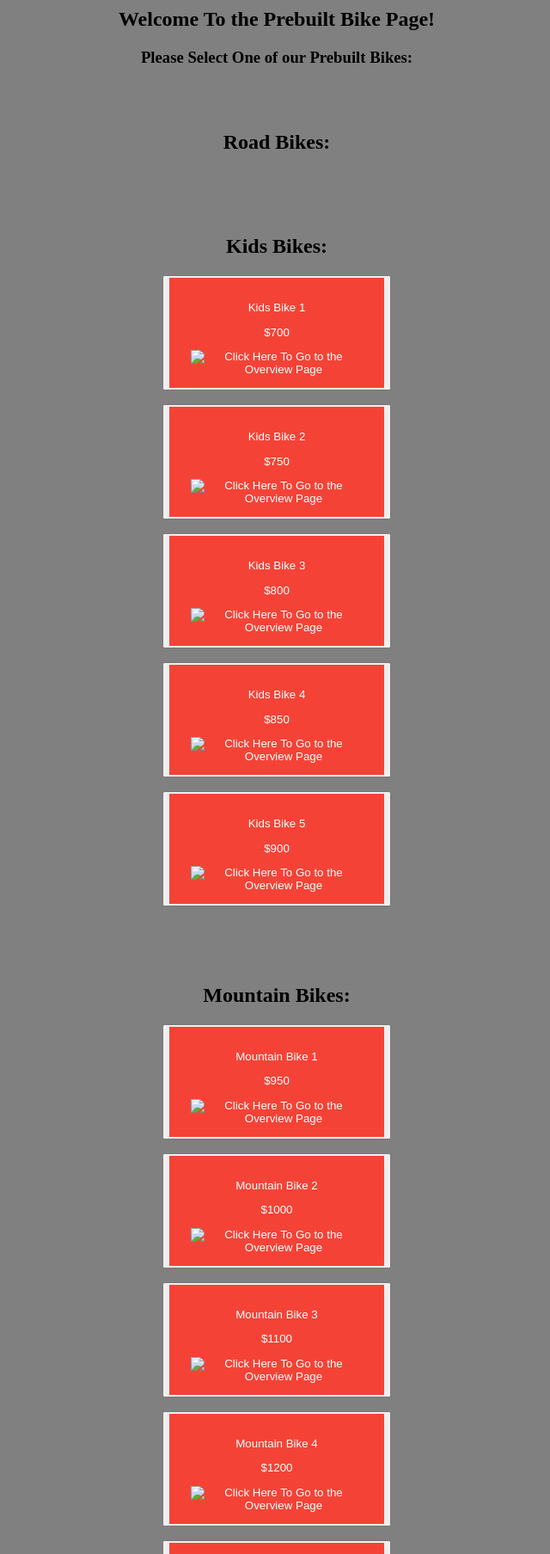
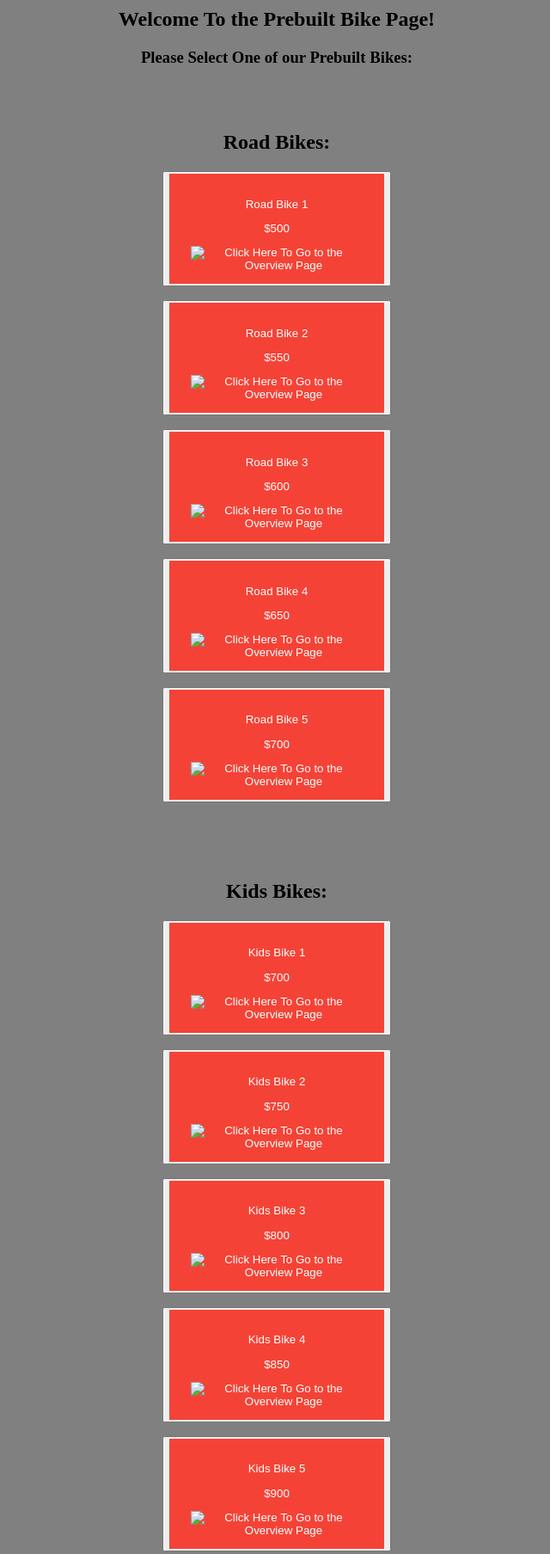
Before and after one commit to Jerkrop/BikeShopProject, a Flask app: page /Prebuild in a window 1280 px wide. Shown: the part 195-2002 px from the top of the page at 86% size, without its empty margins (318-958 px from the left). Run offline with Flask 2, Linux system fonts and the light colour scheme; some libraries are stand-ins or nearby versions.

Commit message:
added stuff

```diff
--- a/BikeShopFinalProject/MyProject/Static/main.css
+++ b/BikeShopFinalProject/MyProject/Static/main.css
@@ -59,7 +59,8 @@ body {
   background-repeat: no-repeat;
   text-align: center;
   display:flex;
-  flex-direction:column;
+  flex-direction:column ;
+
      }
 
 .flex-container1 > div {
@@ -125,13 +126,20 @@ body {
   font-size: 30px;
   text-align: center;
 }
-.flex-container10 > div {
-  background-color: black;
-  margin: 10px;
-  padding: 20px;
-  font-size: 30px;
-  text-align: center;
-}
+.flex-container10  > div {
+    float: left;
+    font-size: 16px;
+    color: white;
+    text-align: center;
+    padding: 14px 16px;
+    text-decoration: none;
+
+
+  }
+
+
+
+
 .flex-container11 > div {
   background-color: black;
   margin: 10px;
@@ -238,7 +246,7 @@ li a:hover {
   background-color: #111;
 }
 
-* {box-sizing:border-box}
+* {box-sizing: border-box}
 p
 .slideshow-container {
   max-width: 1000px;
--- a/BikeShopFinalProject/MyProject/Templates/PrebuildPage.html
+++ b/BikeShopFinalProject/MyProject/Templates/PrebuildPage.html
@@ -93,7 +93,16 @@
         <br>
         <br>
         <h2>Road Bikes:</h2>
-
+        <form  action="{{ url_for('Prebuild')}}" method="post"> <button name='Road1' value='Rfirst' ><a  class="prebuilt_" href="http://127.0.0.1:5000/Overview"> <p id="desc">Road Bike 1</p>
+            <p id="cost">$500</p><img id="img" title="Click Here To Go to the Overview Page" src="https://images.performancebike.com/cdn-cgi/image/f=auto,width=200/images/large/bikes/cult/01-cctw-22gw-b.jpg" /></a></button></form>
+            <form action="{{ url_for('Prebuild')}}" method="post"><button name='Road2' value='Rsecond' ><a  class="prebuilt_" href="http://127.0.0.1:5000/Overview"> <p id="desc">Road Bike 2</p>
+           <p id="cost">$550</p><img id="img" title="Click Here To Go to the Overview Page" src="https://images.performancebike.com/cdn-cgi/image/f=auto,width=200/images/large/bikes/cult/01-cctw-22gw-b.jpg" /></a></button></form>
+           <form action="{{ url_for('Prebuild')}}" method="post"><button name='Road3' value='Rthird'> <a  class="prebuilt_" href="http://127.0.0.1:5000/Overview"> <p id="desc">Road Bike 3</p>
+            <p id="cost">$600</p><img id="img" title="Click Here To Go to the Overview Page" src="https://images.performancebike.com/cdn-cgi/image/f=auto,width=200/images/large/bikes/cult/01-cctw-22gw-b.jpg" /></a></button></form>
+            <form action="{{ url_for('Prebuild')}}" method="post"><button name='Road4' value='Rfourth'> <a  class="prebuilt_" href="http://127.0.0.1:5000/Overview"> <p id="desc">Road Bike 4</p>
+            <p id="cost">$650</p><img id="img" title="Click Here To Go to the Overview Page" src="https://images.performancebike.com/cdn-cgi/image/f=auto,width=200/images/large/bikes/cult/01-cctw-22gw-b.jpg" /></a></button></form>
+            <form action="{{ url_for('Prebuild')}}" method="post"><button name='Road5' value='Rfifth'><a  class="prebuilt_" href="http://127.0.0.1:5000/Overview"> <p id="desc">Road Bike 5</p>
+            <p id="cost">$700</p><img id="img" title="Click Here To Go to the Overview Page" src="https://images.performancebike.com/cdn-cgi/image/f=auto,width=200/images/large/bikes/cult/01-cctw-22gw-b.jpg" /></a></button></form>
 
 
 
@@ -114,9 +123,12 @@
             <form action="{{ url_for('Prebuild')}}" method="post"><button name='kids' value='Kfifth'><a  class="prebuilt_" href="http://127.0.0.1:5000/Overview"><p id="desc">Kids Bike 5</p>
             <p id="cost">$900</p><img id="img" title="Click Here To Go to the Overview Page " src="https://images.performancebike.com/cdn-cgi/image/f=auto,width=200/images/large/bikes/kink/bk405pur22.jpg" /></a></button></form>
 
+
             <br>
+
         <br>
         <br>
+
         <h2>Mountain Bikes:</h2>
 
           <form action="{{ url_for('Prebuild')}}" method="post"><button name='Mountain' value='Mfirst'><a class="prebuilt_" href="http://127.0.0.1:5000/Overview"><p id="desc">Mountain Bike 1</p>
@@ -134,6 +146,7 @@
             <br>
         <br>
        <br>
+
        <h2>BMX Bikes:</h2>
 
        <form action="{{ url_for('Prebuild')}}" method="post"><button name='b' value='Bfirst'><a  class="prebuilt_" href="http://127.0.0.1:5000/Overview"><p id="desc">Bmx Bike 1</p>
@@ -145,18 +158,18 @@
             <form action="{{ url_for('Prebuild')}}" method="post"><button name='b' value='Bfourth'> <a  class="prebuilt_" href="http://127.0.0.1:5000/Overview"><p id="desc">Bmx Bike 4</p>
             <p id="cost">$1705</p><img id="img" title="Click Here To Go to the Overview Page" src="https://images.performancebike.com/cdn-cgi/image/f=auto,width=200/images/large/bikes/surly/bk3506.jpg" /></a></button></form>
             <form action="{{ url_for('Prebuild')}}" method="post"><button name='b' value='Bfifth'> <a  class="prebuilt_" href="http://127.0.0.1:5000/Overview"><p id="desc">Bmx Bike 5</p>
-            <p id="cost">$1900</p><img id="img" title="Click Here To Go to the Overview Page" src="https://images.performancebike.com/cdn-cgi/image/f=auto,width=200/images/large/bikes/surly/bk3506.jpg" /></a></button></form>
+            <p id="cost">$1900</p><img id="img" title="Click Here To Go to the Overview Page" src="https://images.performancebike.com/cdn-cgi/image/f=auto,width=200/images/large/bikes/surly/bk3506.jpg" /></a></button></form></div>
 
         <br>
 
-    </div>
+
     <div class="footer2">
         <p>JeremyDaneWill© </p>
-        <p href="https://www.instagram.com/?hl=en">Instagram</p>
-        <p href="https://twitter.com/">Twitter</p>
-        <p href="https://www.youtube.com/">Youtube</p>
+        <a href="https://www.instagram.com/?hl=en">Instagram</a>
+        <a href="https://twitter.com/">Twitter</a>
+        <a href="https://www.youtube.com/">Youtube</a>
 
-
+    </div>
 </body>
 
 </html>
--- a/BikeShopFinalProject/MyProject/main.py
+++ b/BikeShopFinalProject/MyProject/main.py
@@ -11,8 +11,8 @@ def db_connect():
     conn = psycopg2.connect(
         host = 'localhost',
         database = 'FinalBike',
-        # user = 'postgres',
-        # password = 'Meegee12'
+        user = 'postgres',
+        password = 'Meegee12'
     )
     return conn
 
```
